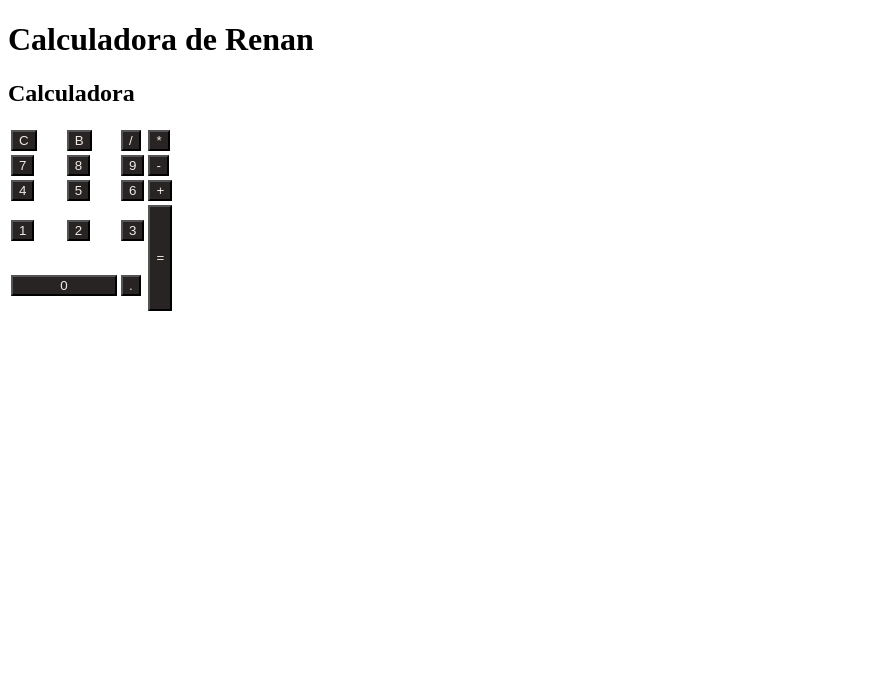
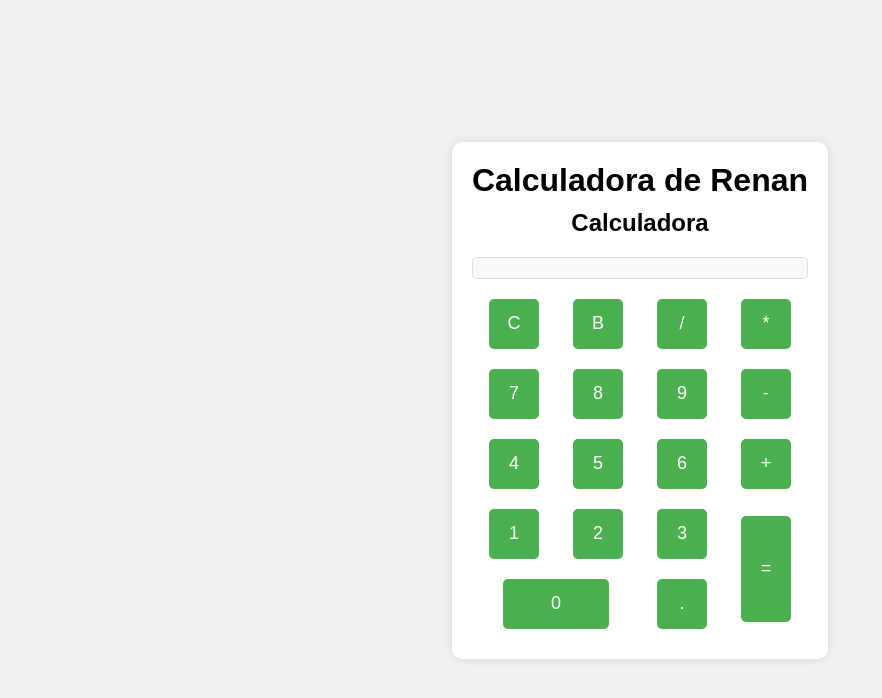
Before and after one commit to renang20/calculadora-html, a plain HTML site: page index.html in a window 1280 px wide. Shown: the whole page, without its empty margins (0-882 px from the left). Drawn offline with Linux system fonts and the light colour scheme.

Commit message:
adicionando css

```diff
--- a/style.css
+++ b/style.css
@@ -1,13 +1,68 @@
-#titulo1{
-    color: violet;
-
-}
-#titulo2{
-    color:rgb(24, 24, 208);
+/* Reset CSS */
+* {
+    margin: 0;
+    padding: 0;
+    box-sizing: border-box;
 }
 
-.botao{
+body {
+    font-family: Arial, sans-serif;
+    background-color: #f0f0f0;
+    display: flex;
+    justify-content: center;
+    align-items: center;
+    height: 100vh;
+}
 
-    color: rgb(239, 234, 230);
-    background-color: rgb(40, 36, 35);
+.background {
+    background-color: #fff;
+    padding: 20px;
+    border-radius: 10px;
+    box-shadow: 0 0 10px rgba(0, 0, 0, 0.1);
 }
+
+h1 {
+    text-align: center;
+    margin-bottom: 10px;
+}
+
+h2 {
+    text-align: center;
+    margin-bottom: 20px;
+}
+
+table {
+    width: 100%;
+    border-collapse: collapse;
+}
+
+td {
+    padding: 10px;
+    text-align: center;
+}
+
+.botao {
+    width: 50px;
+    height: 50px;
+    font-size: 18px;
+    background-color: #4CAF50;
+    color: #fff;
+    border: none;
+    border-radius: 5px;
+    cursor: pointer;
+}
+
+.botao:hover {
+    background-color: #45a049;
+}
+
+#resultado {
+    text-align: right;
+    padding: 10px;
+    margin-bottom: 10px;
+    border: 1px solid #ddd;
+    border-radius: 5px;
+    background-color: #f9f9f9;
+    font-size: 24px;
+    font-weight: bold;
+}
```
